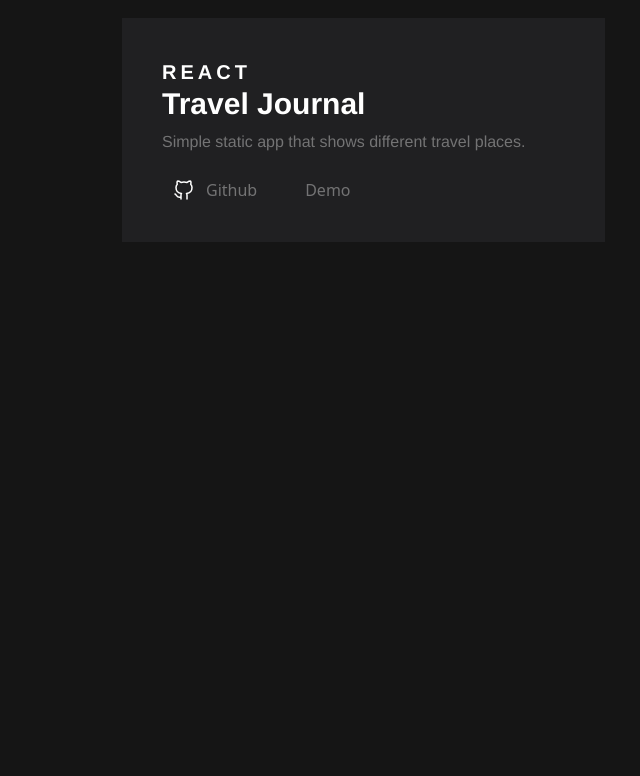
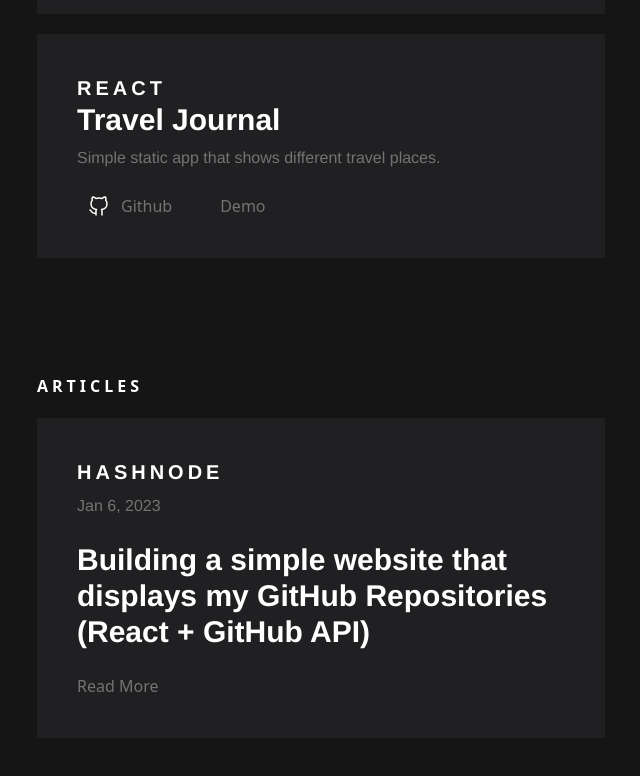
Before and after one commit to 0xlarmideh/my-portfolio, a React (Vite) app: page / in a window 1280 px wide. Shown: the part 1394-2170 px from the top of the page, without its empty margins (579-1219 px from the left). Before the commit the page ends 1732 px from the top, so only its background shows below. Built offline with nearby package versions, Linux system fonts and the light colour scheme; a web font is replaced by a local one.

Commit message:
FEAT/Fixed Grid Layout. Added dist folder into git commits. Added Footer and Stack sections

```diff
--- a/src/App.css
+++ b/src/App.css
@@ -11,6 +11,7 @@
 
 .grid-2 {
   scroll-behavior: smooth;
+  right: 0;
 }
 
 .overview {
@@ -44,8 +45,20 @@
   letter-spacing: 4px;
 }
 
+.in-link{
+  border-bottom: 2px transparent white;
+
+}
+
 .in-link:hover {
   border-bottom: 2px solid white;
   color: white;
   animation: transition 2s all;
 }
+
+.section-head {
+  letter-spacing: 4px;
+  padding: 20px 0;
+  font-weight: bold;
+  color: white;
+}
--- a/src/App.jsx
+++ b/src/App.jsx
@@ -6,11 +6,11 @@
 function App() {
 
   return (
-    <div className="max-sm:block grid grid-cols-2 gap-[50px]">
-      <div className="grid-1 ">
+    <div className="max-md:block grid grid-cols-[1fr,1fr] gap-[50px]">
+      <div className="grid-1 max-md:relative fixed ">
         <Overview />
       </div>
-      <div className="grid-2 p-[36px] my-[60px] mr-[60px] max-sm:m-[0px] ">
+      <div className="grid-2 p-[36px] my-[60px] w-[50%] absolute right-0 mr-[60px] max-laptop:m-[0px] ">
         <Projects />
         <Articles />
       </div>
--- a/src/components/Description.jsx
+++ b/src/components/Description.jsx
@@ -14,11 +14,11 @@
       />
       <Paragraph
         title="An architect in love with tech, delivering top-notch user-centric designs with great meticulousness. "
-        className="w-[65%] max-sm:w-[100%] text=[14px] leading-[30px] "
+        className="w-[65%] max-md:w-[100%] text=[14px] leading-[30px] "
       />
       <Paragraph
         title="I have developed some beautiful projects. I am open to FrontEnd Developer Intern and Junior roles. "
-        className="w-[65%] max-sm:w-[100%] text=[14px] leading-[28px] "
+        className="w-[65%] max-md:w-[100%] text=[14px] leading-[28px] "
       />
     </div>
   );
--- /dev/null
+++ b/src/components/Footer.jsx
@@ -0,0 +1,9 @@
+import React from 'react'
+
+const Footer = () => {
+  return (
+    <div>Footer</div>
+  )
+}
+
+export default Footer
--- a/src/components/ProjectCard.jsx
+++ /dev/null
@@ -1,7 +0,0 @@
-import React from 'react'
-
-export default function ProjectCard() {
-  return (
-    <div></div>
-  )
-}
--- a/src/sections/Articles.jsx
+++ b/src/sections/Articles.jsx
@@ -1,11 +1,43 @@
 import React from 'react'
+import { SubHeading, Paragraph, SmallHeading } from "../components/Typography";
 
+
+const data = [
+  {
+    key: 1,
+    title:
+      "Building a simple website that displays my GitHub Repositories (React + GitHub API)",
+    medium: "Hashnode",
+    date: "Jan 6, 2023",
+    description: "Article on how I built my AltSchool second semester exam",
+    hosted: "https://larmideh.hashnode.dev/github-repositories-project",
+  },
+];
 const Articles = () => {
+  const ArticlesMapped = data.map(({title, key, medium, date, hosted}) => {
+    return (
+      <div key={key} className="p-[40px] bg-dark ">
+        <SmallHeading
+          title={medium}
+          className="text-white uppercase  text-[12px] language "
+        />
+        <Paragraph title={date} className="mb-[24px] " />
+        <SubHeading title={title} className="text-white pb-[24px] " />
+        <div className="in-links flex gap-[48px] items-center ">
+          <a href={hosted} className="in-link flex  items-center ">
+            Read More
+          </a>
+        </div>
+      </div>
+    );
+  })
   return (
-    <div>
+    <div className="py-[96px] ">
+      <div className='section-head' >ARTICLES</div>
+      <div>{ArticlesMapped} </div>
+    </div>
+  )
 
-    </div>
-  );
 }
 
 export default Articles
--- a/src/sections/Overview.jsx
+++ b/src/sections/Overview.jsx
@@ -5,8 +5,8 @@
 
 const Overview = () => {
   return (
-    <div className="overview max-sm:relative max-sm:p-[40px] fixed flex flex-col justify-between py-[100px] px-[120px]">
-      <Description/>
+    <div className="overview max-laptop:p-[40px]  flex flex-col justify-between py-[100px] px-[120px]">
+      <Description />
       <Links />
       <Socials />
     </div>
--- a/src/sections/Projects.jsx
+++ b/src/sections/Projects.jsx
@@ -1,6 +1,6 @@
 import React from "react";
-import { SubHeading, Paragraph, SmallHeading } from "../sections/Typography";
-import {Github, Resume, Twitter} from "../components/Svgs";
+import { SubHeading, Paragraph, SmallHeading } from "../components/Typography";
+import {Github} from "../components/Svgs";
 
  const projectsData = [
    {
@@ -78,7 +78,10 @@
     );
   })
   return (
-    <div className="projects flex flex-col gap-[20px] ">{projectsMapped}</div>
+    <div>
+      <div className="section-head">PROJECTS</div>
+      <div className="projects flex flex-col gap-[20px] ">{projectsMapped}</div>
+    </div>
   );
 };
 
--- /dev/null
+++ b/src/sections/Stack.jsx
@@ -0,0 +1,9 @@
+import React from 'react'
+
+const Stack = () => {
+  return (
+    <div>Stack</div>
+  )
+}
+
+export default Stack
--- a/src/sections/Typography.jsx
+++ /dev/null
@@ -1,40 +0,0 @@
-import React from "react";
-
-// Main heading component
-export const Heading = ({ title, className }) => {
-  return (
-    <h1 className={`text-4xl font-bold heading tracking-tighter ${className}`}>
-      {title}
-    </h1>
-  );
-};
-
-// SubHeading component
-export const SubHeading = ({ title, className }) => {
-  return (
-    <h2 className={`text-3xl font-bold subheading ${className}`}>
-      {title}
-    </h2>
-  );
-};
-
-//Small heading component
-export const SmallHeading = ({ title, className }) => {
-  return (
-    <div className={`text-xl smallheading ${className}`}>{title}</div>
-  );
-};
-
-// Regular P tag
-export const Paragraph = ({ title, className }) => {
-  return (
-    <p className={`text-md my-2 paragraph ${className}`}>
-      {title}
-    </p>
-  );
-};
-
-// Using the components
-//For uniformity, the styling will be done here so you only need to Import the components where you need them
-// Example use: <Heading title="This is a sample heading" />
-// or <SubHeading title="This is a sample subheading text" />
--- a/tailwind.config.cjs
+++ b/tailwind.config.cjs
@@ -2,6 +2,16 @@
 module.exports = {
   content: ["./index.html", "./src/**/*.{js,ts,jsx,tsx}"],
   theme: {
+    screens: {
+      md: "987px",
+      // => @media (min-width: 640px) { ... }
+
+      // laptop: "1024px",
+      // // => @media (min-width: 1024px) { ... }
+
+      laptop: "1280px",
+      // => @media (min-width: 1280px) { ... }
+    },
     extend: {
       fontFamily: {},
       backdropFilter: {
```
Also changed, not shown: 5 other files (tests, documents, lock files or other folders).
